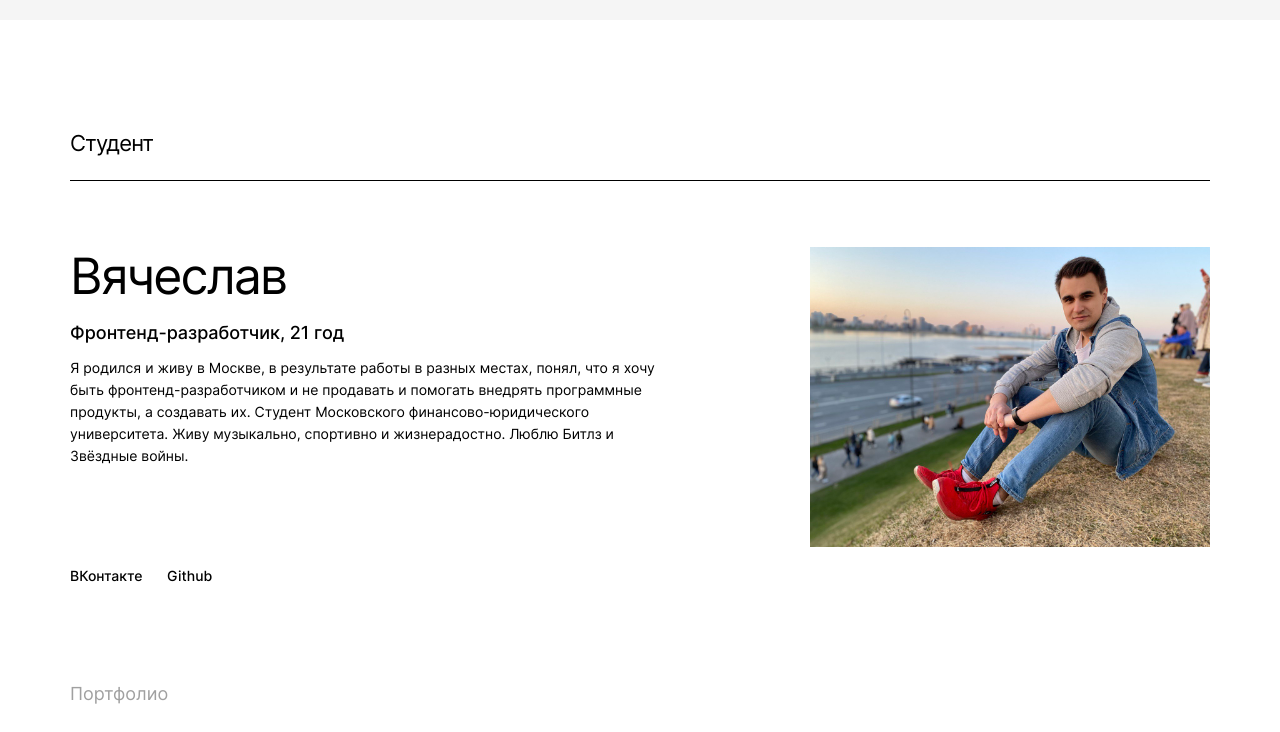
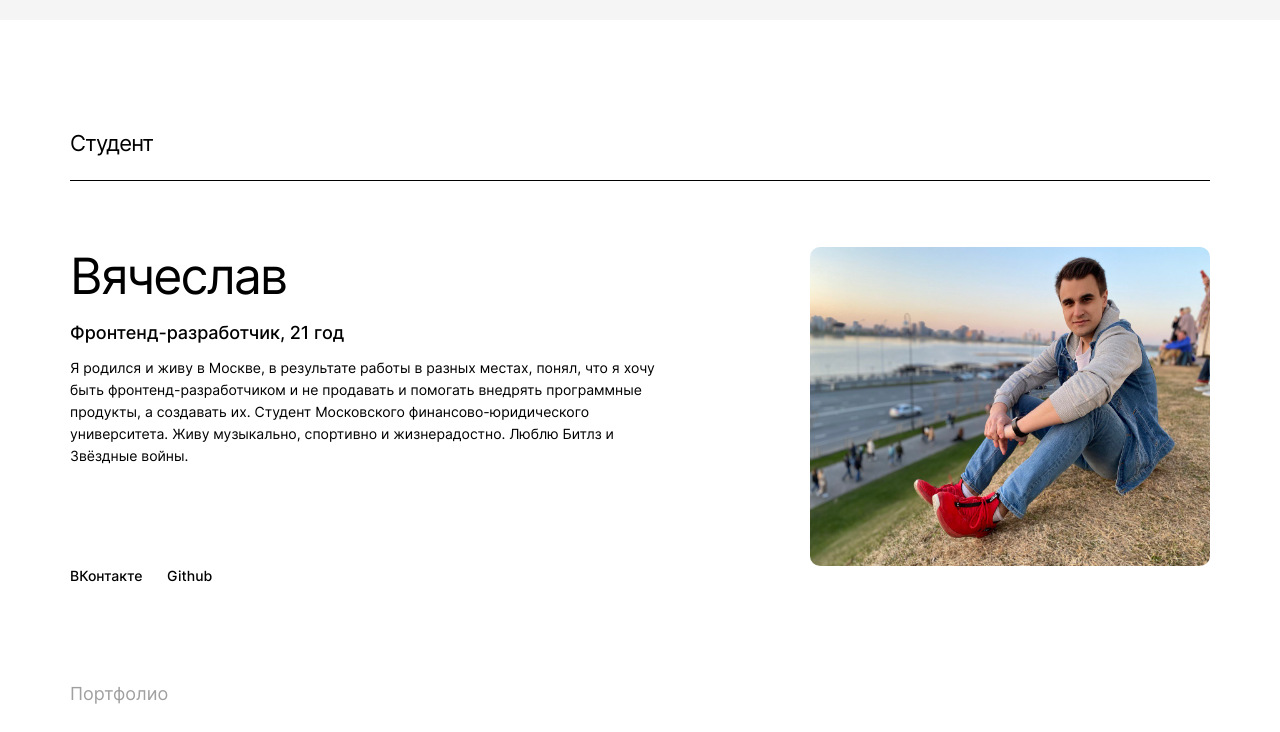
Before and after one commit to StarClavatar/movies-explorer-frontend, a plain HTML site: page index.html in a window 1280 px wide. Shown: the part 1800-2532 px from the top of the page. Drawn offline with Linux system fonts and the light colour scheme.

Commit message:
layout landing

```diff
--- a/index.html
+++ b/index.html
@@ -80,13 +80,17 @@
 
         <section class="student">
             <h2 class="section-title student__title" id="student">Студент</h2>
+            <div class="student-wrapper">
+                <div class="student-wrapper__info">
             <h3 class="student__name">Вячеслав</h3>
             <h4 class="student__education">Фронтенд-разработчик, 21 год</h4>
             <p class="student__about">Я родился и живу в Москве, в результате работы в разных местах, понял, что я
                 хочу быть фронтенд-разработчиком и не продавать и помогать внедрять программные продукты, а
                 создавать их. Студент Московского финансово-юридического университета. Живу музыкально, спортивно и
                 жизнерадостно. Люблю Битлз и Звёздные войны.</p>
-            <img class="student__photo" src="./images/me.jpg" alt="Фотография студента">
+            </div>
+                <img class="student__photo" src="./images/me.jpg" alt="Фотография студента">
+            </div>
             <div class="student__socials">
                 <a class="student__social link" target="blank" href="https://vk.com/superior_ublyudok">ВКонтакте</a>
                 <a class="student__social link" target="blank" href="https://github.com/tupokaban">Github</a>
--- a/styles/style.css
+++ b/styles/style.css
@@ -33,6 +33,7 @@
     font-family: 'Inter';
     font-style: normal;
 }
+
 .section {
     max-width: 1140px;
 }
@@ -275,10 +276,14 @@
 }
 
 .student {
-    position: relative;
     margin: 0 auto 125px;
     max-width: 1140px;
 
+}
+
+.student-wrapper {
+    display: flex;
+    justify-content: space-between;
 }
 
 .student__title {
@@ -295,10 +300,8 @@
 }
 
 .student__photo {
-    position: absolute;
-    top: 117px;
-    right: 0;
     max-width: 400px;
+    border-radius: 10px;
 }
 
 .student__education {
```
